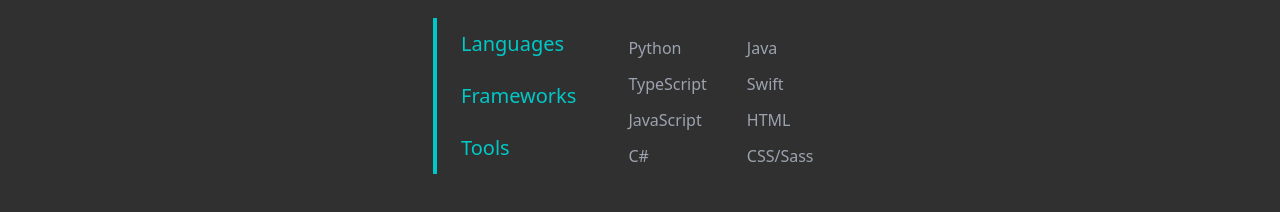
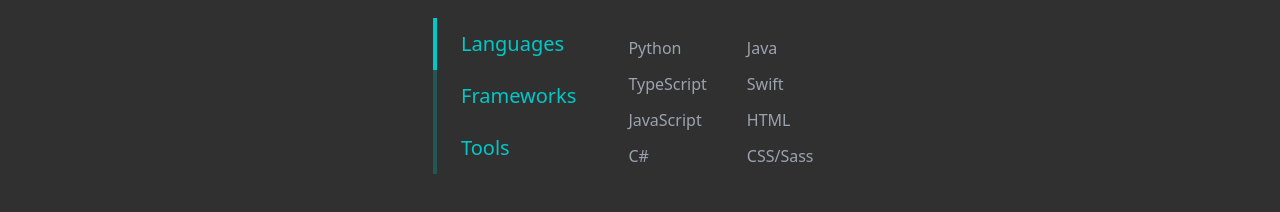
Before and after one commit to devmwang/personal-site, a Next.js app: page / in a window 1280 px wide. Shown: the part 1270-1482 px from the top of the page. Built offline with nearby package versions, Linux system fonts and the light colour scheme.

Commit message:
Fixed tablist colour bar

```diff
--- a/src/pages/index.tsx
+++ b/src/pages/index.tsx
@@ -196,15 +196,24 @@ const SkillsSection = ({
         <div className="w-[258px] md:w-[414px] mx-auto">
             <div className="flex">
                 <div className="w-max relative">
-                    <button className="flex relative w-full border-l-4 border-accent px-1 md:px-6 py-3 transition-colors hover:bg-white/10" onClick={() => setActivePanel("languages")}>
+                    {/* <div className="border-l-4 border-accent"> */}
+                    <div className={activePanel == "languages" ? "border-l-4 border-accent transition-colors" : "border-l-4 border-accent/25 transition-colors"}>
+                        <button className="flex relative w-full px-1 md:px-6 py-3 hover:bg-white/10" onClick={() => setActivePanel("languages")}>
                             <span className="text-accent text-xl font-medium">Languages</span>
                         </button>
-                    <button className="flex relative w-full border-l-4 border-accent px-1 md:px-6 py-3 transition-colors hover:bg-white/10" onClick={() => setActivePanel("frameworks")}>
+                    </div>
+
+                    <div className={activePanel == "frameworks" ? "border-l-4 border-accent transition-colors" : "border-l-4 border-accent/25 transition-colors"}>
+                        <button className="flex relative w-full px-1 md:px-6 py-3 hover:bg-white/10" onClick={() => setActivePanel("frameworks")}>
                             <span className="text-accent text-xl font-medium">Frameworks</span>
                         </button>
-                    <button className="flex relative w-full border-l-4 border-accent px-1 md:px-6 py-3 transition-colors hover:bg-white/10" onClick={() => setActivePanel("tools")}>
+                    </div>
+
+                    <div className={activePanel == "tools" ? "border-l-4 border-accent transition-colors" : "border-l-4 border-accent/25 transition-colors"}>
+                        <button className="flex relative w-full px-1 md:px-6 py-3 hover:bg-white/10" onClick={() => setActivePanel("tools")}>
                             <span className="text-accent text-xl font-medium">Tools</span>
                         </button>
+                    </div>
                 </div>
                 <div className="w-full ml-5 mt-1 block">
                     <div className={activePanel == "languages" ? "static opacity-100 transition-all ease-in-out duration-300 delay-75" : "absolute opacity-0 transition-all ease-in-out duration-200 delay-0"}>
```
Lines whose indentation alone changed are shown as unchanged.
